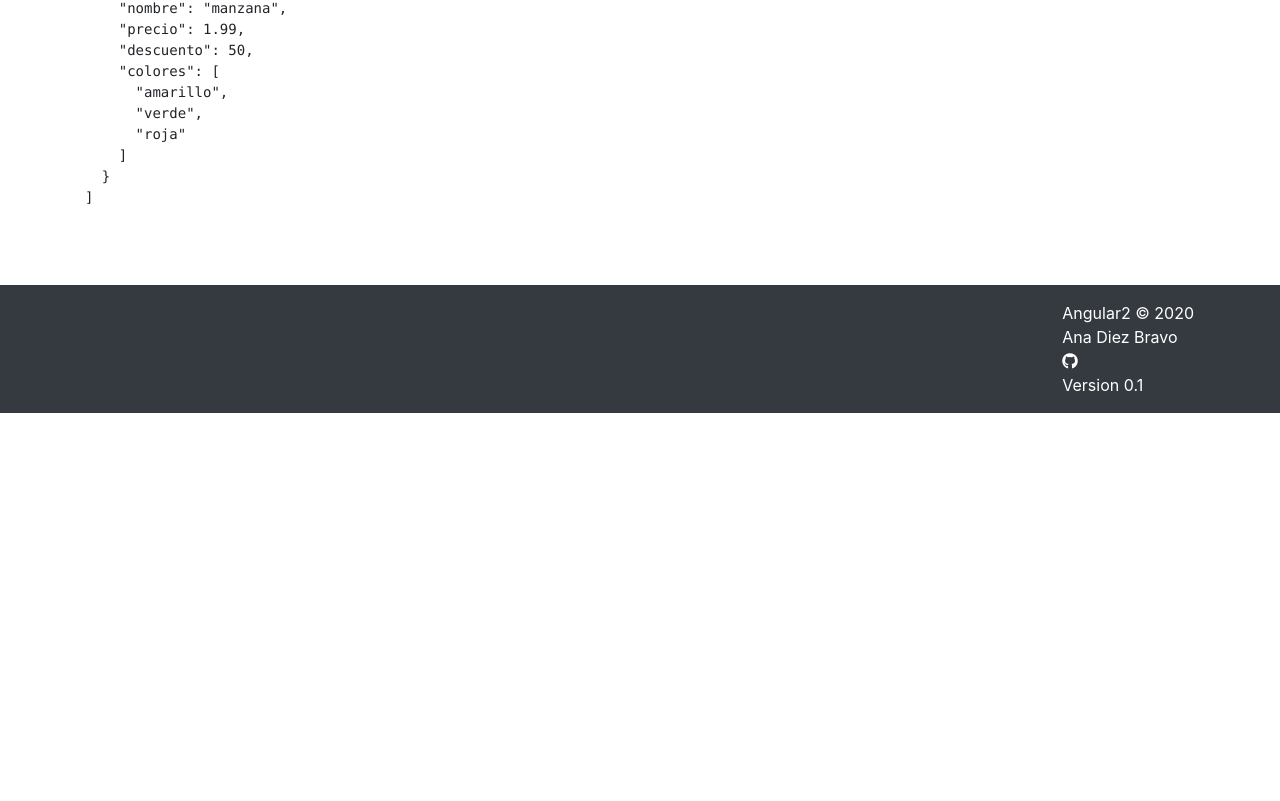
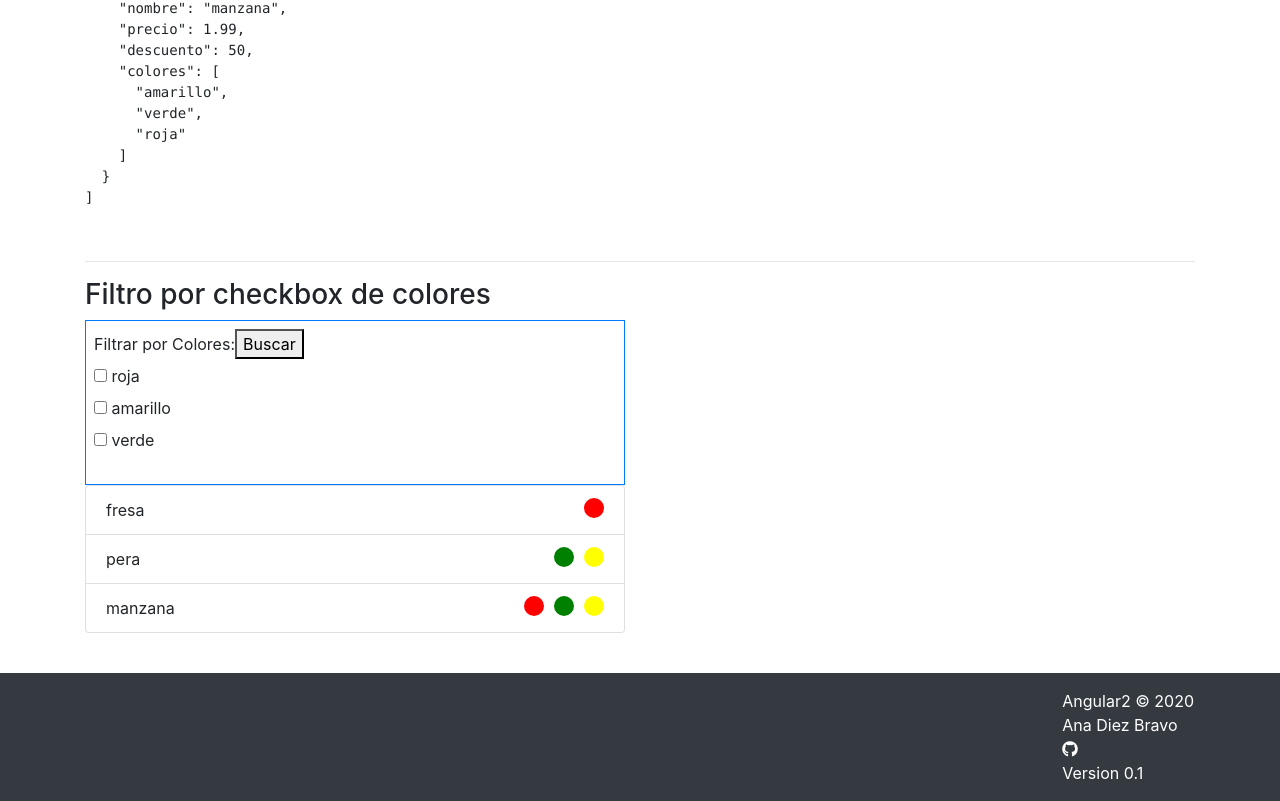
Before and after one commit to ana-db/angularApp, an Angular app: page /arrays in a window 1280 px wide. Shown: the part 511-1312 px from the top of the page. Before the commit the page ends 924 px from the top, so only its background shows below. Built offline with nearby package versions, Linux system fonts and the light colour scheme.

Commit message:
filtro por colores con checkbox

```diff
--- a/src/app/paginas/arrays/arrays.component.html
+++ b/src/app/paginas/arrays/arrays.component.html
@@ -1,5 +1,6 @@
 <h2>Jugando con Arrays</h2>
 
+<!-- EJEMPLOS PARA APRENDER A UTILIZAR ARRAYS: MAP, FILTER, REDUCE, FIND -->
 <div class="row">
     <div class="col">
         <pre>
@@ -18,3 +19,34 @@
         <p>Array de colores: <b>{{colores}}</b></p>
     </div>
 </div>
+
+
+<hr>
+<!-- FILTRO POR CHECKBOX DE COLORES -->
+<div class="row">
+    <div class="col-6">
+        <H3>Filtro por checkbox de colores</H3>
+        <div class="p-2 border border-primary">
+            <div class="form-group">
+                <label for="options">Filtrar por Colores:</label>
+                <button (click)="buscar(options)">Buscar</button>
+                <div *ngFor="let option of options">
+                    <label>
+                        <input type="checkbox"
+                               name="options"
+                               value="{{option.value}}"
+                               [(ngModel)]="option.checked"/>
+                        {{option.name}}
+                    </label>
+                </div>
+            </div>
+        </div>
+
+        <ol class="list-group">
+            <li *ngFor="let f of frutas" class="list-group-item">
+                {{f.nombre}}
+                <span class="circulo {{c}}" *ngFor="let c of f.colores"></span>
+            </li>
+        </ol>
+    </div>
+</div>
--- a/src/app/paginas/arrays/arrays.component.scss
+++ b/src/app/paginas/arrays/arrays.component.scss
@@ -0,0 +1,21 @@
+.circulo{
+    display: inline-block;
+    width: 20px;
+    height: 20px;
+    border-radius: 50%;
+    background-color: grey;
+    float: right;
+    margin-left: 10px;
+}
+
+.verde{
+    background-color: green;
+}
+
+.amarillo{
+    background-color: yellow;
+}
+
+.roja{
+    background-color: red;
+}
--- a/src/app/paginas/arrays/arrays.component.ts
+++ b/src/app/paginas/arrays/arrays.component.ts
@@ -19,6 +19,10 @@ export class ArraysComponent implements OnInit {
   precioTotalFrutasAmarillas: number;
   primeraFrutaVerde: Array<string>;
   colores: Array<string>;
+
+  //arrays neecsarios para implementar un filtro por checkbox de colores:
+  frutasOriginal: any;
+  options: Array<any>;
 
 
   constructor() {
@@ -46,7 +50,12 @@ export class ArraysComponent implements OnInit {
       {'nombre': 'pera', 'precio': 3.50, 'descuento': 10, 'colores': ['amarillo', 'verde']},
       {'nombre': 'manzana', 'precio': 1.99, 'descuento': 50, 'colores': ['amarillo', 'verde','roja']}
     ];
+
+    //arrays neecsarios para implementar un filtro por checkbox de colores:
+    this.options = [];
+    this.frutasOriginal = this.frutas.slice(); // crear una copiar exacata del array, pero sin compartir memoria
   }
+
 
   ngOnInit() {
     console.trace(`ArraysComponent ngOnInit`);
@@ -116,7 +125,44 @@ export class ArraysComponent implements OnInit {
       }, 0 )
       */
 
-  }
 
 
-}
+    /* FILTRO POR CHECKBOX DE COLORES
+      vamos a mapear un Array<string> para conseguir la estructura deseada para los checkboxes:
+
+      colores = [
+        "rojo",
+        "amarillo",
+        "verde"
+      ];
+
+      options = [
+        {name:'OptionA', value:'1', checked:true},
+        {name:'OptionB', value:'2', checked:false},
+        {name:'OptionC', value:'3', checked:true}
+      ]
+    */
+
+    this.options = this.colores.map( el => {
+      return  {name: el , value: el , checked: false};
+    });
+
+
+  } //fin ngOnInit
+
+
+  buscar( options) {
+    console.debug('buscar %o', options);
+    this.frutas = this.frutasOriginal.slice();
+    const coloresSeleccionados = this.options.filter( el => el.checked ).map( el => el.value);
+    console.debug('coloresSeleccionados %o', coloresSeleccionados);
+    if ( coloresSeleccionados.length > 0 ) {  // si no hay nada cheked apra que buscar
+      this.frutas = this.frutas.filter( el => {
+        console.debug('filtrando frutas');
+        return el.colores.find( color => coloresSeleccionados.indexOf(color) !== -1 );
+      });
+    }
+  }//buscar
+
+
+} //fin ArraysComponent
```
